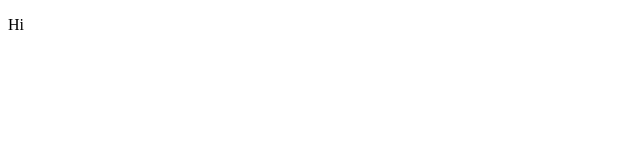
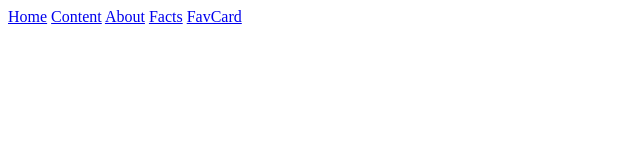
Before and after one commit to Penmeiser/I210-Avocado, a plain HTML site: page Pick_a_Card/index.html in a window 1280 px wide. Shown: the whole page, without its empty margins (0-640 px from the left). Drawn offline with Linux system fonts and the light colour scheme.

Commit message:
nav bar made!

```diff
--- a/Pick_a_Card/index.html
+++ b/Pick_a_Card/index.html
@@ -7,6 +7,14 @@
     <title>DeckOfCards</title>
 </head>
 <body>
-    <p>Hi</p>
+    <header>
+        <nav id="top">
+            <a href="index.html">Home</a>
+            <a href="content.html">Content</a>
+            <a href="about.html">About</a>
+            <a href="facts.html">Facts</a>
+            <a href="favCard.html">FavCard</a>
+        </nav>
+    </header>
 </body>
 </html>
```
